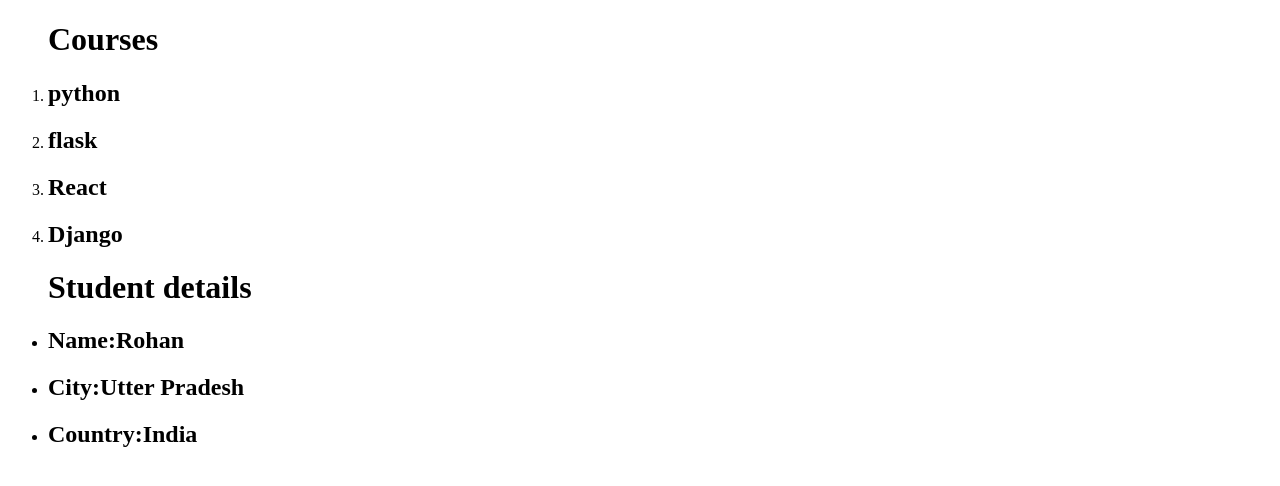
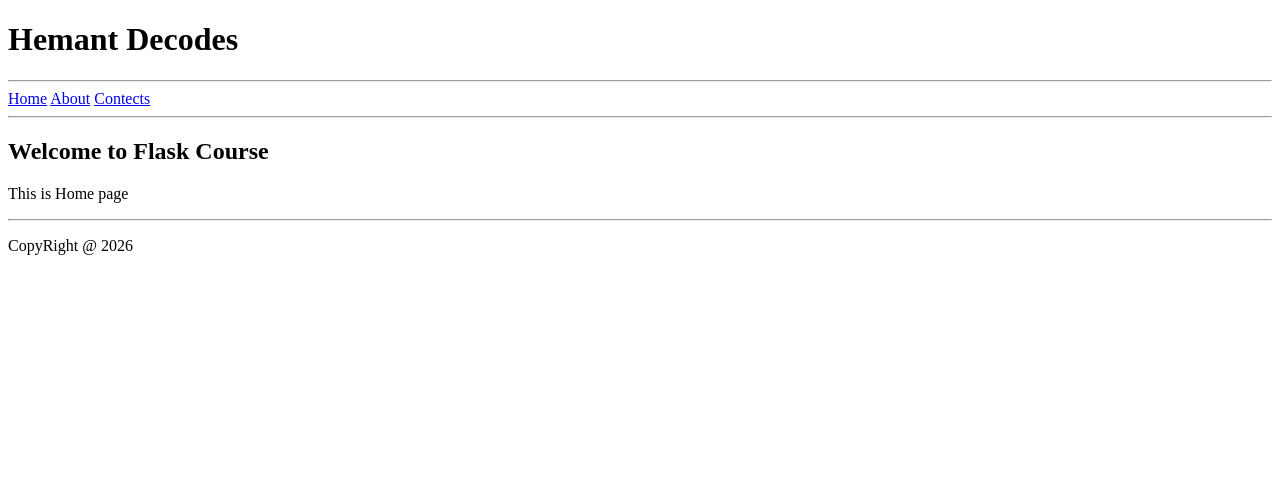
Before and after one commit to hemantgond2007-rgb/Flask-Tutorial, a Flask app: page / in a window 1280 px wide. Shown: the top 486 px of the page. Run offline with Flask 3, Linux system fonts and the light colour scheme.

Commit message:
Template inheritence

```diff
--- a/app.py
+++ b/app.py
@@ -5,19 +5,12 @@ app = Flask(__name__)
 
 @app.route("/")
 def home():
-    courses = [
-        "python",
-        "flask",
-        "React",
-        "Django"
-    ]
-    student={
-        "Name":"Rohan",
-        "City":"Utter Pradesh",
-        "Country":"India"
-    }
-
-    return render_template("index.html", course=courses,student=student)
-
+    return render_template("index.html")
+@app.route("/about")
+def about():
+    return render_template("about.html")
+@app.route("/contact")
+def contact():
+    return render_template("contact.html")
 if __name__ == "__main__":
     app.run(debug=True, port=5001)
--- /dev/null
+++ b/templates/base.html
@@ -0,0 +1,26 @@
+<!DOCTYPE html>
+<html lang="en">
+<head>
+    <meta charset="UTF-8">
+    <meta name="viewport" content="width=device-width, initial-scale=1.0">
+    <title>Flask Course</title>
+</head>
+<body>
+    <header>
+        <h1>Hemant Decodes</h1>
+    <hr>
+  <nav>
+   <a href="/">Home</a>
+   <a href="/about">About</a>
+   <a href="/contact">Contects</a>
+  </nav>
+  <hr>
+   </header>
+  {% block content%}
+  {%endblock%}
+  <hr>
+  <footer>
+    <p>CopyRight @ 2026</p>
+  </footer>
+</body>
+</html>
--- /dev/null
+++ b/templates/contact.html
@@ -0,0 +1,6 @@
+
+{% extends "base.html" %}
+
+{% block content %}
+    <h2>Contact-Us Page</h2>
+{% endblock %}
--- a/templates/index.html
+++ b/templates/index.html
@@ -1,27 +1,7 @@
-<!DOCTYPE html>
-<html lang="en">
-<head>
-    <meta charset="UTF-8">
-    <meta name="viewport" content="width=device-width, initial-scale=1.0">
-    <title>Hello world Page</title>
-</head>
-<body>
-    <ol>
-        <h1>Courses</h1>
-    {%for courses in course%}
-   <li>
-    <h2>{{courses}}</h2>
-   </li>
-    {%endfor%}
-    </ol>
 
-    <ul>
-           <h1>Student details</h1>
-    {%for key,value in student.items()%}
-   <li>
-    <h2>{{key}}:{{value}}</h2>
-   </li>
-    {%endfor%}
-    </ul>
-</body>
-</html>
+{% extends "base.html" %}
+
+{% block content %}
+    <h2>Welcome to Flask Course</h2>
+    <p>This is Home page</p>
+{% endblock %}
```
Also changed, not shown: templates/about.html (added, +7 -0 lines).
